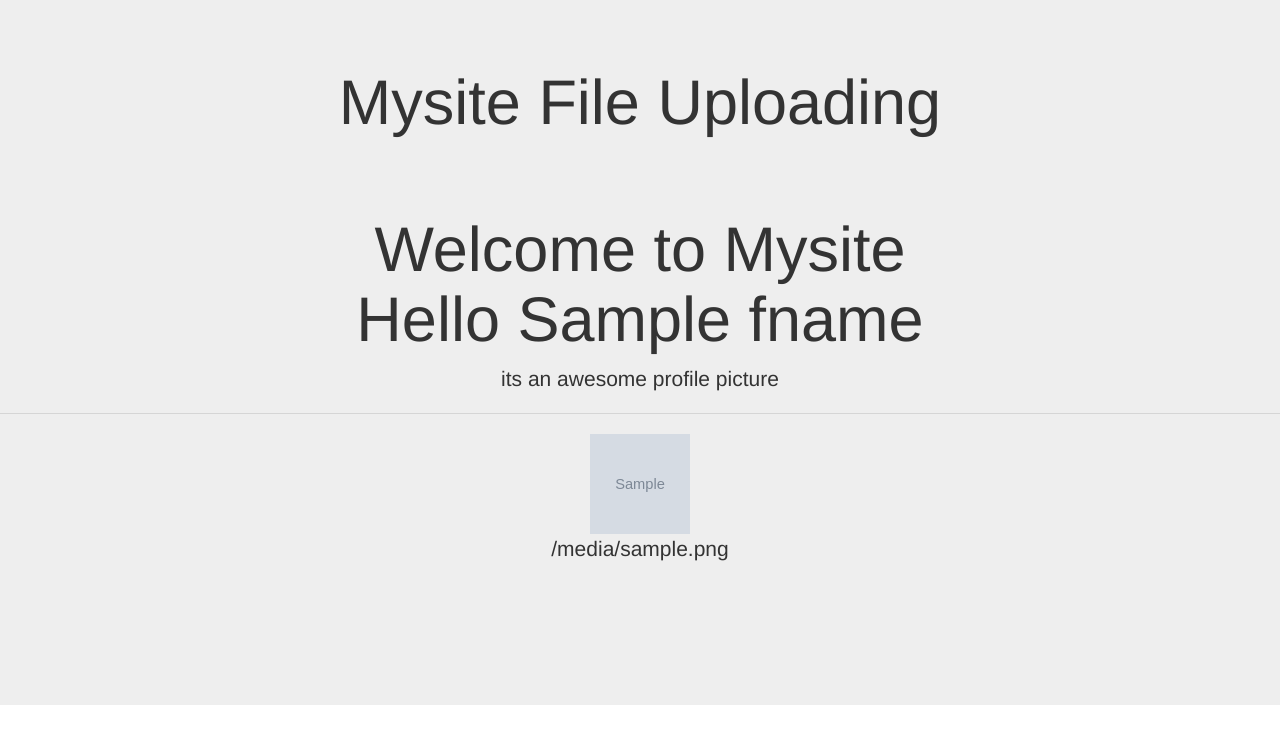
After one commit to 110patidarVarsunil29/mysite, a Django app: template main/templates/main/profile_details.html in a window 1280 px wide. The commit adds this page. Shown: the top 744 px of the page. Run offline with Django 3.2, Linux system fonts and the light colour scheme; the template is opened without the code that fills it: most values are stand-ins (such as "Sample title", 1, 10 or a date in 2020); grey boxes marked "Sample" are stand-in pictures; some libraries are stand-ins or nearby versions.

Commit message:
Added file upload from frontend.

```diff
--- a/main/templates/main/includes/navbaritems.html
+++ b/main/templates/main/includes/navbaritems.html
@@ -5,8 +5,9 @@
     <title>Title</title>
 </head>
 <body>
-    <li><a href="/">Home</a></li>
+        <li><a href="/">Home</a></li>
         <li><a href="/contact">Contact</a></li>
+        <li><a href="/upload">Upload Profile</a></li>
         {% if user.is_authenticated %}
              <li><a href="/account">{{user.username|title}}</a></li>
              <li><a href="/logout">Logout</a></li>
--- /dev/null
+++ b/main/templates/main/profile_create.html
@@ -0,0 +1,25 @@
+<!DOCTYPE html>
+<html>
+    <head>
+        <title>Make Profile</title>
+        <link rel="stylesheet" href="https://maxcdn.bootstrapcdn.com/bootstrap/3.3.7/css/bootstrap.min.css" integrity="sha384-BVYiiSIFeK1dGmJRAkycuHAHRg32OmUcww7on3RYdg4Va+PmSTsz/K68vbdEjh4u" crossorigin="anonymous">
+    </head>
+    <body>
+        <center>
+            <div class="jumbotron">
+                <h1 class="display-4">Mysite File Uploading</h1>
+                        {% block replace %}
+                <p class="lead">To make a user profile and upload the files fill this form</p>
+                <hr class="my-4">
+                <form method="POST" enctype="multipart/form-data">
+                    <!-- Very Important csrf Token -->
+                    {% csrf_token %}
+                    <table>
+                        {{ form.as_table }}
+                    </table>
+                    <input type="submit" class="btn btn-primary btn-lg" name="register">
+            </div>
+        </center>
+        {% endblock %}
+    </body>
+</html>
--- /dev/null
+++ b/main/templates/main/profile_details.html
@@ -0,0 +1,14 @@
+{% extends 'main/profile_create.html' %}
+{% block replace %}
+<CENTER>
+<div class="jumbotron">
+  <h1 class="display-4">Welcome to Mysite<br>Hello {{ user_pr.fname }}</h1>
+  <p class="lead">its an awesome profile picture</p>
+  <hr class="my-4">
+  <img src="{{ user_pr.display_picture.url }}" class="image_responsive" height="100px" width="100px">
+  <p>
+    {{ user_pr.display_picture.url }}<BR>
+  </p>
+</div>
+</CENTER>
+{% endblock %}
--- /dev/null
+++ b/main/templates/main/profile_error.html
@@ -0,0 +1,6 @@
+{% extends 'main/profile_create.html' %}
+{% block replace %}
+<CENTER>
+    <h1 style = 'border: 5px red solid;'> hello, you have uploaded the wrong file type.</h1>
+</CENTER>
+{% endblock %}
--- a/main/urls.py
+++ b/main/urls.py
@@ -1,5 +1,8 @@
 from django.urls import path
 from . import views
+from django.conf.urls.static import static
+from mysite import settings
+
 
 app_name = "main"
 urlpatterns = [
@@ -7,8 +10,12 @@ urlpatterns = [
     path("register/", views.register, name="register"),
     path("logout/", views.logout_request, name="logout"),
     path("login/", views.login_request, name="login"),
+    path('upload/', views.create_profile, name="upload"),
     path("contact/", views.contact, name="contact"),
     path("<single_slug>/", views.single_slug, name="single_slug"),
     path("<single_slug>/<double_slug>", views.double_slug, name="double_slug"),
+]
 
-]
+if settings.DEBUG:
+    urlpatterns += static(settings.STATIC_URL, document_root=settings.STATIC_ROOT)
+    urlpatterns += static(settings.MEDIA_URL, document_root=settings.MEDIA_ROOT)
```
Also changed, not shown: main/forms.py (+15 -1 lines), main/models.py (+10 -0 lines), main/views.py (+25 -2 lines), mysite/settings.py (+7 -0 lines), main/migrations/0014_auto_20200422_1858.py (added), media/Screenshot_2.png (added), media/Screenshot_3.png (added), media/Screenshot_3_LheJ2oy.png (added).
